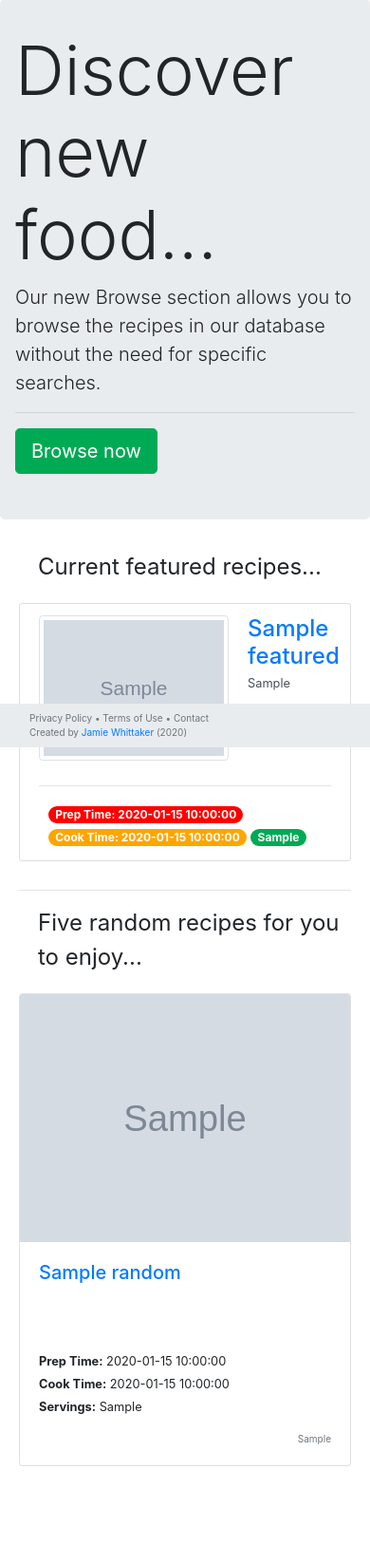
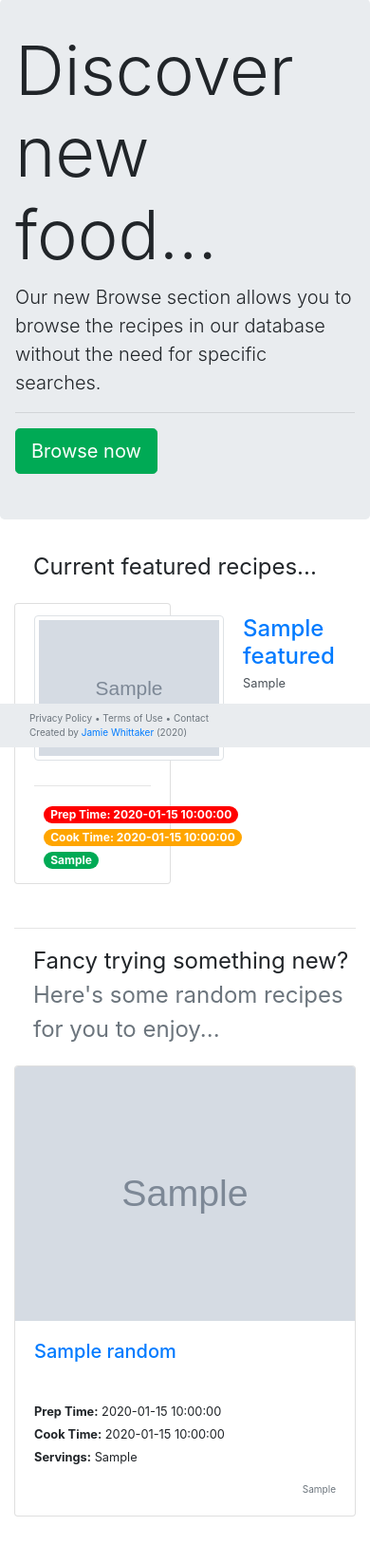
Before and after one commit to jamiewhittaker/fussee, a PHP site: template includes/app/templates/homepage.html.twig in a window 390 px wide. Shown: the part 57-1704 px from the top of the page at 95% size. Before the commit the page ends 1601 px from the top, so only its background shows below. Run offline with PHP 8.4, Linux system fonts and the light colour scheme; the template is opened without the code that fills it: most values are stand-ins (such as "Sample title", 1, 10 or a date in 2020); grey boxes marked "Sample" are stand-in pictures; some libraries are stand-ins or nearby versions; some web fonts are replaced.

Commit message:
Added columns to homepage
Homepage now splits featured recipes into two columns. Also added various line wrapping CSS.

TODO: Make homepage more responsive for mobile

```diff
--- a/css/custom.css
+++ b/css/custom.css
@@ -153,10 +153,6 @@
     margin-bottom: 20px;
 }
 
-.homepage-wrapper{
-    margin-left: 20px;
-    margin-right: 20px;
-}
 
 .logo{
     font-family: 'Patua One', cursive;
@@ -186,9 +182,12 @@ footer {
 }
 
 .homepage-card-title {
-    min-height: 80px;
-    max-height: 80px;
-    font-size: 20px;
+    overflow: hidden;
+    height: 50px;
+    text-overflow: ellipsis;
+    display: -webkit-box;
+    -webkit-box-orient: vertical;
+    -webkit-line-clamp: 2; /* number of lines to show */
 }
 
 body {
@@ -257,3 +256,15 @@ body {
 .featured-result {
     margin-bottom: 30px;
 }
+
+.homepage-columns {
+    max-width: 1500px;
+}
+
+.recipe-card-info {
+    overflow: hidden;
+    text-overflow: ellipsis;
+    display: -webkit-box;
+    -webkit-box-orient: vertical;
+    -webkit-line-clamp: 3; /* number of lines to show */
+}
--- a/includes/app/src/controllers/RecipeDatabaseWrapper.php
+++ b/includes/app/src/controllers/RecipeDatabaseWrapper.php
@@ -63,7 +63,7 @@ class RecipeDatabaseWrapper
         $this->database->setAttribute(PDO::ATTR_ERRMODE, PDO::ERRMODE_EXCEPTION);
 
         $query = "WITH resultSet AS (
-            SELECT DISTINCT `recipeID` from `featured` ORDER BY timeAdded DESC LIMIT 5
+            SELECT DISTINCT `recipeID` from `featured` ORDER BY timeAdded DESC LIMIT 6
             )
 
             SELECT * FROM recipes, resultSet WHERE recipes.recipeID = resultSet.recipeID";
--- a/includes/app/templates/homepage.html.twig
+++ b/includes/app/templates/homepage.html.twig
@@ -16,11 +16,13 @@
         </p>
     </div>
 
-    <div class="homepage-wrapper">
+        <div class="container homepage-columns">
         <div class="section-title">Current featured recipes...</div>
 
+            <div class="row">
+                <div class="col">
                     <div class="featured-result">
-        {% for recipe in featured %}
+                        {% for recipe in featured|slice(0, 3) %}
                             <div class="list-group frontpage">
                                 <li class="list-group-item list-group-item-action align-items-start">
                                     <div class="d-flex">
@@ -49,18 +51,53 @@
                             </div>
                         {% endfor %}
                     </div>
+                </div>
+                <div class="col">
+                    <div class="featured-result">
+                        {% for recipe in featured|slice(3, 6) %}
+                            <div class="list-group frontpage">
+                                <li class="list-group-item list-group-item-action align-items-start">
+                                    <div class="d-flex">
+                                        <a href="{{ recipe.recipeURL }}"><img class="img-thumbnail" src="{{ recipe.recipeImageURL }}" alt="{{ recipe.recipeTitle }}"></a>
+                                        <div class="d-flex w-100 justify-content-between">
+                                            <div>
+                                                <h4 class="mb-0"><a href="{{ recipe.recipeURL }}">{{ recipe.recipeTitle }}</a></h4>
+                                                <small>{{ recipe.recipeSource }}</small>
+                                            </div>
+
+                                            {% if loggedIn %}
+                                                <div class="favourite" data-id="{{ recipe.recipeID }}">
+                                                    <i class="far fa-heart"></i>
+                                                    <div class="favourite-text">Add to favourites</div>
+                                                </div>
+                                            {% endif %}
+                                        </div>
+                                    </div>
+                                    <hr/>
+                                    <div class="recipe-badges">
+                                        <span class="badge badge-primary badge-pill prep-badge">Prep Time: {{ recipe.recipePrepTime }}</span>
+                                        <span class="badge badge-primary badge-pill cook-badge">Cook Time: {{ recipe.recipeCookTime }}</span>
+                                        <span class="badge badge-primary badge-pill serves-badge">{{ recipe.recipeServings }}</span>
+                                    </div>
+                                </li>
+                            </div>
+                        {% endfor %}
+                    </div>
+                </div>
+            </div>
+
 
         <hr />
 
-        <div class="section-title">Five random recipes for you to enjoy...</div>
+            <div class="section-title">Fancy trying something new? <span class="text-muted">Here's some random recipes for you to enjoy...</span></div>
 
         <div class="card-group homepage-cards">
             {% for recipe in random %}
                 <div class="card homepage-card">
                     <a href="{{ recipe.recipeURL }}"><img class="card-img-top" src="{{ recipe.recipeImageURL }}" alt="{{ recipe.recipeTitle }}"></a>
                     <div class="card-body">
-                        <a href="{{ recipe.recipeURL }}"><h4 class="card-title homepage-card-title">{{ recipe.recipeTitle }}</h4></a>
-                        <p class="card-text">
+                        <a href="{{ recipe.recipeURL }}"><h5 class="card-title homepage-card-title">{{ recipe.recipeTitle }}</h5></a>
+                        <p class="card-text recipe-card-info">
                             <small>
                                 <b>Prep Time:</b> {{ recipe.recipePrepTime }}<br>
                                 <b>Cook Time:</b> {{ recipe.recipeCookTime }}<br>
@@ -73,7 +110,6 @@
             {% endfor %}
         </div>
 
-
         </div>
 
 
```
Also changed, not shown: includes/app/templates/favourites.html.twig (+4 -4 lines). Lines whose indentation alone changed are shown as unchanged.
